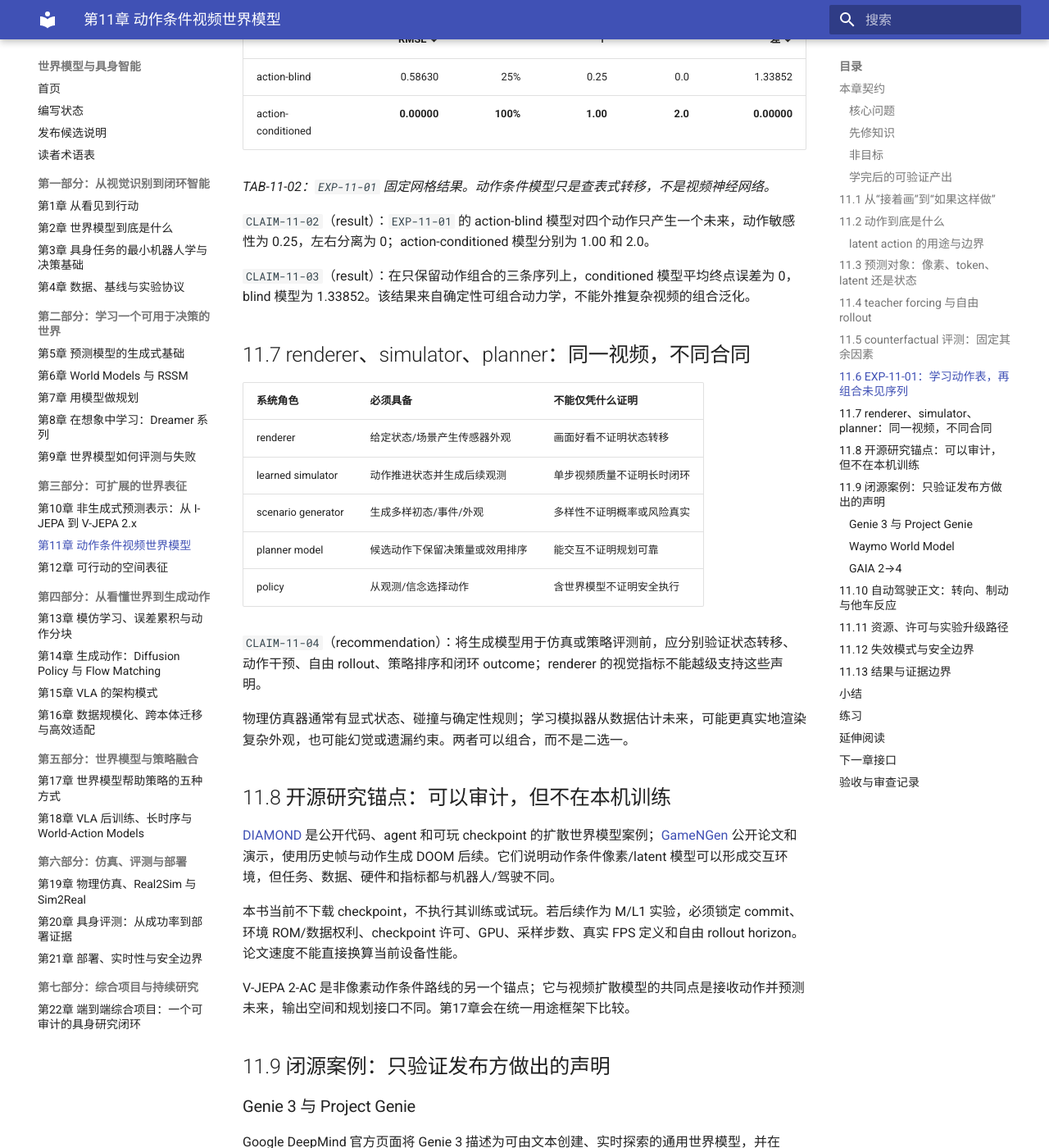
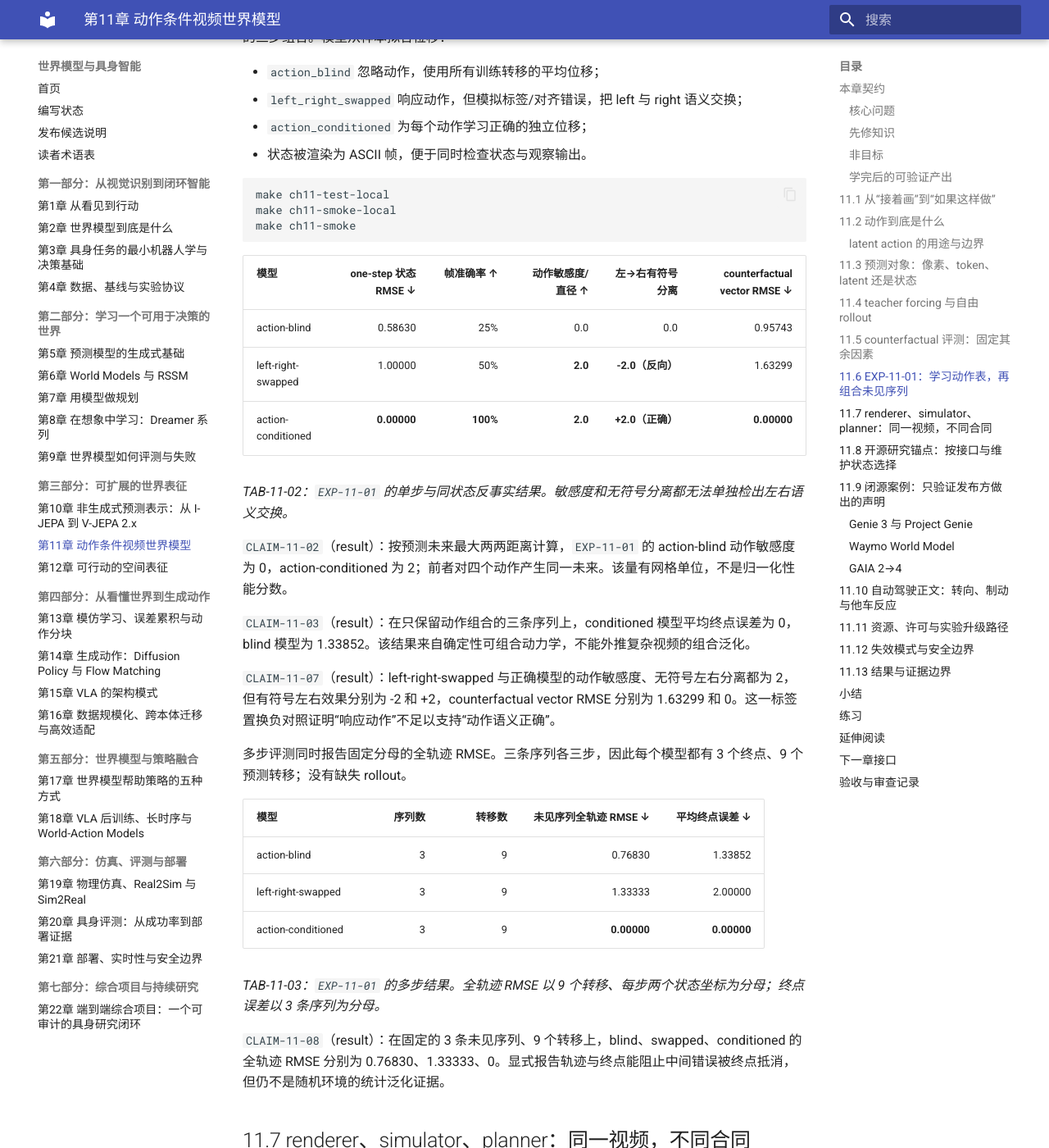
Before and after one commit to dollarser/world-models-and-embodied-ai-book, an MkDocs documentation site: the page built from docs/part-03-representations/ch11-action-conditioned-video.md, in a window 1280 px wide and 1400 px high, scrolled down 4046 px. Shown: the whole window at 82% size. Built offline with MkDocs 1.6.1 and Material for MkDocs 9.7.7, drawn with Linux system fonts in a browser that asks for light colours; some of the changed text lies outside the part shown.

Commit message:
docs: correct action sensitivity diagnostics

````diff
--- a/docs/part-03-representations/ch11-action-conditioned-video.md
+++ b/docs/part-03-representations/ch11-action-conditioned-video.md
@@ -1,10 +1,10 @@
 # 第11章 动作条件视频世界模型
 
 > 状态：`reviewed`
-> 资料核查日期：2026-08-31
+> 资料核查日期：2026-09-01
 > 关联实验：`EXP-11-01`
-> 关联声明：`CLAIM-11-01`～`CLAIM-11-06`
-> 关联图表：`FIG-11-01` / `TAB-11-01` / `TAB-11-02`
+> 关联声明：`CLAIM-11-01`～`CLAIM-11-09`
+> 关联图表：`FIG-11-01` / `TAB-11-01` / `TAB-11-02` / `TAB-11-03` / `TAB-11-04`
 > 资源档位：S / M / L1 / L2
 > GPU 状态：待验证
 
@@ -125,14 +125,23 @@ E(h)=\frac{1}{N}\sum_i d\bigl(g(\hat{o}^{(i)}_{t+h}),s^{(i)}_{t+h}\bigr),
 S(a_i,a_j)=d\bigl(\hat{s}_{t+h}(a_i),\hat{s}_{t+h}(a_j)\bigr).
 \]
 
-`S=0` 可能表示忽略动作；很大也可能是无约束幻觉。必须与真实仿真器、保留日志或规则 oracle 比较方向和幅度。
+本书对有限动作集报告预测未来的直径 \(S_{max}=\max_{i,j}S(a_i,a_j)\)。它保留状态距离单位：全部候选未来相同时为 0，但数值不能跨坐标尺度直接比较。用“唯一未来数量 / 动作数”冒充敏感度会让完全动作盲模型得到 \(1/|A|>0\)，因此本章 fixture 已弃用该定义。
+
+`S_{max}>0` 仍只说明输出发生变化，不说明方向或幅度正确。还要比较带符号的效果（例如右转横向位移减左转横向位移），并对所有动作对报告 counterfactual vector error：
+
+\[
+E_{cf}=\sqrt{\frac{1}{d|P|}\sum_{(i,j)\in P}\left\|[(\hat{s}_j-\hat{s}_i)-(s_j-s_i)]\right\|_2^2},
+\]
+
+其中 \(P\) 是预先登记的动作对，\(d\) 是状态维数。敏感度很大也可能来自标签交换或无约束幻觉，必须与真实仿真器、保留日志或规则 oracle 比较方向和幅度。
 
 ## 11.6 EXP-11-01：学习动作表，再组合未见序列
 
 S 档 fixture 是 `7×7` 网格。训练数据覆盖 forward、left、right、brake 的单步转移，但不含评测中的三步组合。模型从样本拟合位移：
 
 - `action_blind` 忽略动作，使用所有训练转移的平均位移；
-- `action_conditioned` 为每个动作学习独立位移；
+- `left_right_swapped` 响应动作，但模拟标签/对齐错误，把 left 与 right 语义交换；
+- `action_conditioned` 为每个动作学习正确的独立位移；
 - 状态被渲染为 ASCII 帧，便于同时检查状态与观察输出。
 
 ```bash
@@ -141,16 +150,31 @@ make ch11-smoke-local
 make ch11-smoke
 ```
 
-| 模型 | one-step 状态 RMSE ↓ | 帧准确率 ↑ | 动作敏感性 ↑ | 左右分离 ↑ | 未见序列终点误差 ↓ |
+| 模型 | one-step 状态 RMSE ↓ | 帧准确率 ↑ | 动作敏感度/直径 ↑ | 左→右有符号分离 | counterfactual vector RMSE ↓ |
 | --- | ---: | ---: | ---: | ---: | ---: |
-| action-blind | 0.58630 | 25% | 0.25 | 0.0 | 1.33852 |
-| action-conditioned | **0.00000** | **100%** | **1.00** | **2.0** | **0.00000** |
+| action-blind | 0.58630 | 25% | 0.0 | 0.0 | 0.95743 |
+| left-right-swapped | 1.00000 | 50% | **2.0** | **-2.0（反向）** | 1.63299 |
+| action-conditioned | **0.00000** | **100%** | **2.0** | **+2.0（正确）** | **0.00000** |
 
-*TAB-11-02：`EXP-11-01` 固定网格结果。动作条件模型只是查表式转移，不是视频神经网络。*
+*TAB-11-02：`EXP-11-01` 的单步与同状态反事实结果。敏感度和无符号分离都无法单独检出左右语义交换。*
 
-`CLAIM-11-02`（result）：`EXP-11-01` 的 action-blind 模型对四个动作只产生一个未来，动作敏感性为 0.25，左右分离为 0；action-conditioned 模型分别为 1.00 和 2.0。
+`CLAIM-11-02`（result）：按预测未来最大两两距离计算，`EXP-11-01` 的 action-blind 动作敏感度为 0，action-conditioned 为 2；前者对四个动作产生同一未来。该量有网格单位，不是归一化性能分数。
 
 `CLAIM-11-03`（result）：在只保留动作组合的三条序列上，conditioned 模型平均终点误差为 0，blind 模型为 1.33852。该结果来自确定性可组合动力学，不能外推复杂视频的组合泛化。
+
+`CLAIM-11-07`（result）：left-right-swapped 与正确模型的动作敏感度、无符号左右分离都为 2，但有符号左右效果分别为 -2 和 +2，counterfactual vector RMSE 分别为 1.63299 和 0。这一标签置换负对照证明“响应动作”不足以支持“动作语义正确”。
+
+多步评测同时报告固定分母的全轨迹 RMSE。三条序列各三步，因此每个模型都有 3 个终点、9 个预测转移；没有缺失 rollout。
+
+| 模型 | 序列数 | 转移数 | 未见序列全轨迹 RMSE ↓ | 平均终点误差 ↓ |
+| --- | ---: | ---: | ---: | ---: |
+| action-blind | 3 | 9 | 0.76830 | 1.33852 |
+| left-right-swapped | 3 | 9 | 1.33333 | 2.00000 |
+| action-conditioned | 3 | 9 | **0.00000** | **0.00000** |
+
+*TAB-11-03：`EXP-11-01` 的多步结果。全轨迹 RMSE 以 9 个转移、每步两个状态坐标为分母；终点误差以 3 条序列为分母。*
+
+`CLAIM-11-08`（result）：在固定的 3 条未见序列、9 个转移上，blind、swapped、conditioned 的全轨迹 RMSE 分别为 0.76830、1.33333、0。显式报告轨迹与终点能阻止中间错误被终点抵消，但仍不是随机环境的统计泛化证据。
 
 ## 11.7 renderer、simulator、planner：同一视频，不同合同
 
@@ -166,11 +190,24 @@ make ch11-smoke
 
 物理仿真器通常有显式状态、碰撞与确定性规则；学习模拟器从数据估计未来，可能更真实地渲染复杂外观，也可能幻觉或遗漏约束。两者可以组合，而不是二选一。
 
-## 11.8 开源研究锚点：可以审计，但不在本机训练
+## 11.8 开源研究锚点：按接口与维护状态选择
 
-[DIAMOND](https://github.com/eloialonso/diamond) 是公开代码、agent 和可玩 checkpoint 的扩散世界模型案例；[GameNGen](https://gamengen.github.io/) 公开论文和演示，使用历史帧与动作生成 DOOM 后续。它们说明动作条件像素/latent 模型可以形成交互环境，但任务、数据、硬件和指标都与机器人/驾驶不同。
+[DIAMOND](https://github.com/eloialonso/diamond) 是公开代码、agent 和可玩 checkpoint 的扩散世界模型案例；[GameNGen](https://gamengen.github.io/) 公开论文和演示，使用历史帧与动作生成 DOOM 后续。它们说明动作条件像素模型可以形成交互环境，但任务、数据、硬件和指标都与机器人/驾驶不同。DIAMOND 官方 README 还明确提醒 Atari ROM 下载要求使用者拥有相应许可；MIT 代码许可不会覆盖游戏资产。
 
-本书当前不下载 checkpoint，不执行其训练或试玩。若后续作为 M/L1 实验，必须锁定 commit、环境 ROM/数据权利、checkpoint 许可、GPU、采样步数、真实 FPS 定义和自由 rollout horizon。论文速度不能直接换算当前设备性能。
+截至 2026-09-01，几个开源锚点承担的角色并不相同：
+
+| 项目 | 预测/生成对象 | 动作与用途 | 当前可审计资产 | 本书边界 |
+| --- | --- | --- | --- | --- |
+| DIAMOND | 游戏像素/环境未来 | 离散游戏动作、imagination 中训练 agent | 代码、checkpoint、逐游戏/seed 结果 | ROM 另行授权；不是机器人/驾驶 |
+| V-JEPA 2-AC | latent future | 机器人动作、图像目标规划 | 代码、action-conditioned checkpoint、示例 | 不输出可观看视频；本书未运行 |
+| Cosmos-Predict2.5 | 视频 future | 2B robot/action-cond 等专用模型 | Apache-2.0 代码、Open Model License 权重、推理/后训练文档 | 仓库已转有限维护并建议迁移 Cosmos 3；资源未测 |
+| Cosmos-Drive-Dreams | 多视角 RGB/LiDAR 合成数据 | HD map、3D box、LiDAR 等空间条件 | pipeline、权重、toolkit、合成数据 | 场景条件生成不自动等于 ego-action 闭环 simulator |
+
+*TAB-11-04：动作/条件视频开源锚点的接口分类。资产存在不代表本机可运行、许可相同或闭环有效。*
+
+`CLAIM-11-09`（fact）：Cosmos-Predict2.5 官方仓库列有 2B robot/action-cond 模型及推理、后训练路径，但截至核查日已声明只做有限维护并建议迁移 Cosmos 3；因此实验卡必须锁定具体代际、模型和许可，不能只写“Cosmos”。
+
+本书当前不下载 checkpoint，不执行其训练或试玩。若后续作为 M/L1 实验，必须锁定 commit、模型代际、环境 ROM/数据权利、checkpoint 许可、GPU、采样步数、真实 FPS 定义和自由 rollout horizon。论文速度不能直接换算当前设备性能；2B 参数也不能直接推出 24 GB 可行。
 
 V-JEPA 2-AC 是非像素动作条件路线的另一个锚点；它与视频扩散模型的共同点是接收动作并预测未来，输出空间和规划接口不同。第17章会在统一用途框架下比较。
 
@@ -228,8 +265,9 @@ M 档可训练小型离散帧或 latent predictor：默认 24 GB 单卡以内，
 
 | 类型 | 声明/结果 | 来源 | 状态 | 限制 |
 | --- | --- | --- | --- | --- |
-| 本书结果 | 动作条件查表通过反事实与组合 smoke | `EXP-11-01` | CPU smoke | 确定性网格/ASCII |
+| 本书结果 | 动作盲、左右交换与正确查表的反事实/组合诊断 | `EXP-11-01` | CPU smoke | 确定性网格/ASCII |
 | 开源案例 | DIAMOND 提供动作条件可玩扩散模型资产 | 官方项目 | `[O,R1]` | 本书未运行 |
+| 开源案例 | Cosmos 2.5 action-cond 与 Drive-Dreams 条件生成资产 | 官方项目 | `[O,R1]` | 代际、许可、用途和资源不同 |
 | 论文案例 | GameNGen 用帧与动作生成交互未来 | 论文/项目页 | `[A,R1]` | 本书未运行 |
 | 闭源案例 | Genie 3、Waymo WM、GAIA-4 的交互/驾驶声明 | 官方页面 | `[V,R0/R1]` | 无独立复现 |
 | 未验证 | 小型视频/latent predictor | 后续 M 档 | planned | GPU、数据与资源待测 |
@@ -254,6 +292,7 @@ M 档可训练小型离散帧或 latent predictor：默认 24 GB 单卡以内，
 - Wayve, [GAIA-2 技术报告](https://arxiv.org/abs/2503.20523) 与 [GAIA-4 官方页面](https://wayve.ai/thinking/gaia-4/)，`[A/V,R0/R1]`；
 - Waymo, [Waymo World Model 官方博客](https://waymo.com/blog/2026/02/the-waymo-world-model-a-new-frontier-for-autonomous-driving-simulation/)，`[V,R0]`；
 - Meta FAIR, [V-JEPA 2-AC 官方仓库](https://github.com/facebookresearch/vjepa2)，`[O,R1]`，latent 动作条件路线。
+- NVIDIA, [Cosmos-Predict2.5](https://github.com/nvidia-cosmos/cosmos-predict2.5) 与 [Cosmos-Drive-Dreams](https://github.com/nv-tlabs/Cosmos-Drive-Dreams)，`[O,R1]`，机器人动作条件视频与驾驶条件合成数据的不同接口。
 
 ## 下一章接口
 
@@ -272,6 +311,6 @@ M 档可训练小型离散帧或 latent predictor：默认 24 GB 单卡以内，
 - 代码审查：通过；
 - 一致性审查：通过；
 - 教学审查：通过；
-- 审查记录路径：`reviews/batch-c-review.md`；
+- 审查记录路径：`reviews/batch-c-review.md`、`reviews/ch11-action-metric-review-2026-09-01.md`；
 - 已知限制：没有训练视频模型、下载 checkpoint、运行仿真或验证任何闭源案例；
-- 下一步：视频训练与仿真验证保持待办；生成式谱系已与第5章核对。
+- 下一步：视频训练与仿真验证保持待办；Cosmos/DIAMOND 等上游资产只完成一手资料核验，未下载或运行。
````
Also changed, not shown: docs/release-notes.md (+1 -1 lines), docs/status.md (+3 -3 lines), labs/track-c-spatial/ch11-action-video/README.md (+5 -2 lines), reviews/ch11-action-metric-review-2026-09-01.md (added, +28 -0 lines), reviews/final-book-review.md (+1 -1 lines), 6 other files.
